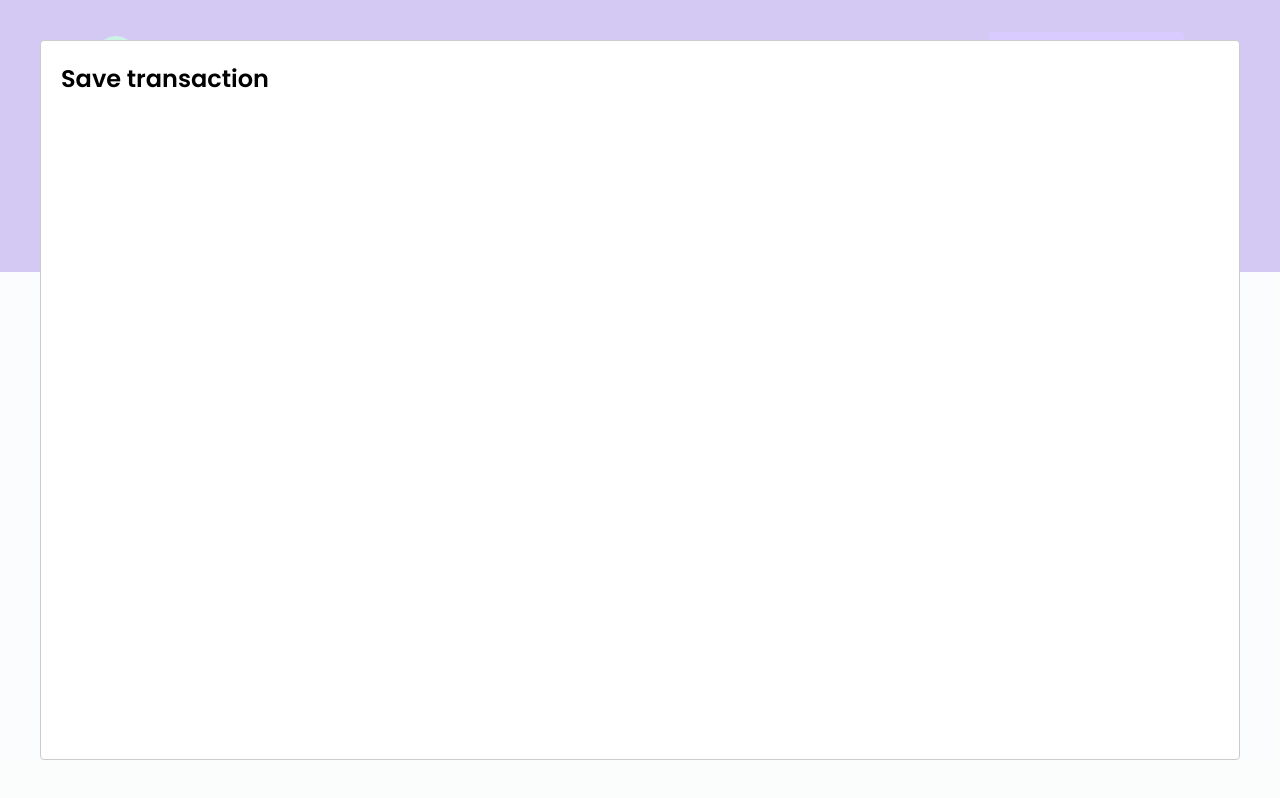
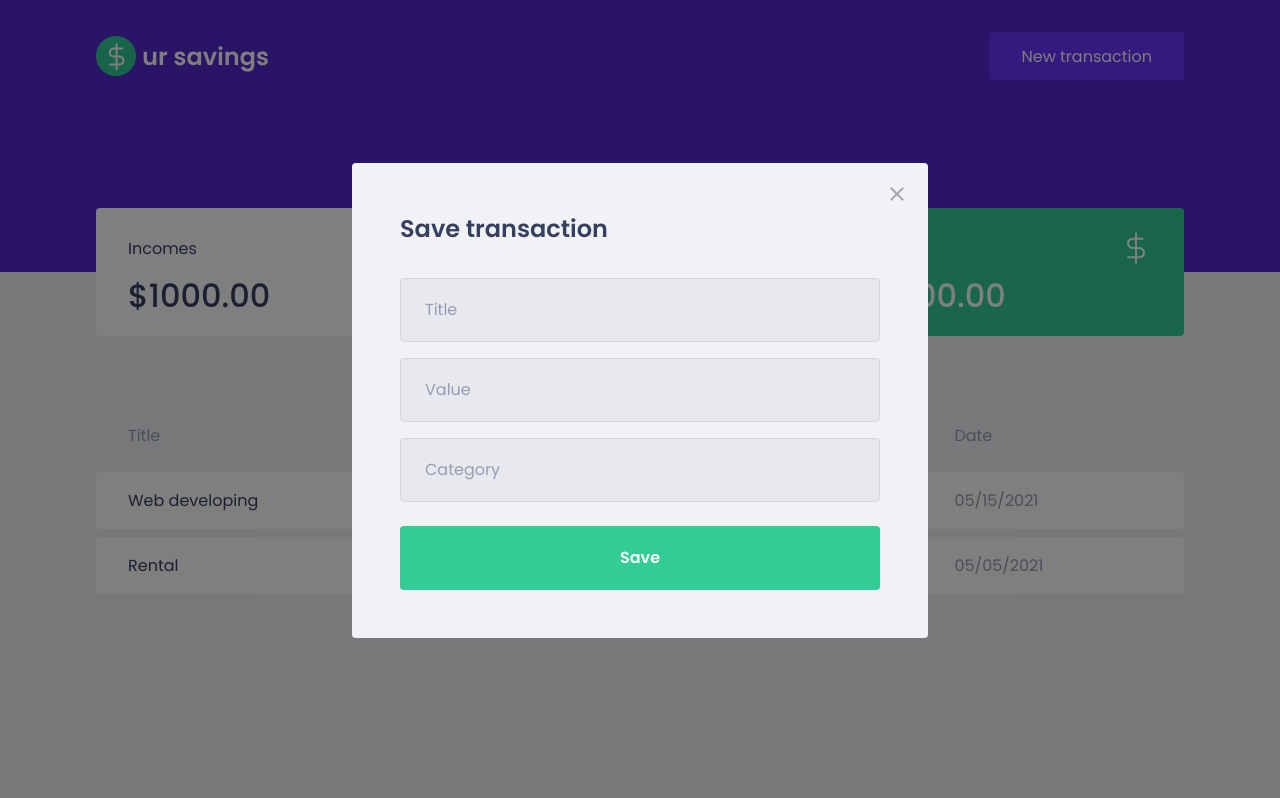
Before and after one commit to fernandohmg/ur-savings, a React (Create React App) app: page / in a window 1280 px wide. Both pictures are taken after a click on the button "New transaction". Built offline with nearby package versions, Linux system fonts and the light colour scheme; no server answers; what miragejs would draw is missing.

Commit message:
modal style and form

```diff
--- a/src/components/NewTransactionModal/index.tsx
+++ b/src/components/NewTransactionModal/index.tsx
@@ -1,4 +1,6 @@
 import Modal from "react-modal";
+import closeImg from "../../assets/close.svg";
+import { Container } from "./styles";
 
 interface NewTransactionModalProps {
   isOpen: boolean;
@@ -10,8 +12,23 @@
   onRequestClose,
 }: NewTransactionModalProps) {
   return (
-    <Modal isOpen={isOpen} onRequestClose={onRequestClose}>
-      <h2>Save transaction</h2>
+    <Modal
+      isOpen={isOpen}
+      onRequestClose={onRequestClose}
+      overlayClassName="react-modal-overlay"
+      className="react-modal-content"
+    >
+      <button onClick={onRequestClose} className="react-modal-close">
+        <img src={closeImg} alt="Close modal" />
+      </button>
+      <Container>
+        <h2>Save transaction</h2>
+        <input type="text" placeholder="Title" />
+        <input type="number" placeholder="Value" />
+        <input type="text" placeholder="Category" />
+
+        <button type="submit">Save</button>
+      </Container>
     </Modal>
   );
 }
--- a/src/components/NewTransactionModal/styles.ts
+++ b/src/components/NewTransactionModal/styles.ts
@@ -1,3 +1,49 @@
 import styled from "styled-components";
 
-export const Container = styled.div;
+export const Container = styled.form`
+  h2 {
+    color: var(--text-title);
+    font-size: 1.5rem;
+    margin-bottom: 2rem;
+  }
+
+  input {
+    width: 100%;
+    padding: 0 1.5rem;
+    height: 4rem;
+    border-radius: 0.25rem;
+
+    border: 1px solid #d7d7d7;
+    background: #e7e9ee;
+
+    font-weight: 400;
+    font-size: 1rem;
+
+    &::placeholder {
+      color: var(--text-body);
+    }
+
+    & + input {
+      margin-top: 1rem;
+    }
+  }
+
+  button[type="submit"] {
+    width: 100%;
+    padding: 0 1.5rem;
+    height: 4rem;
+    background: var(--green);
+    color: #fff;
+    border-radius: 0.25rem;
+    border: 0;
+    font-size: 1rem;
+    margin-top: 1.5rem;
+    font-weight: 600;
+
+    transition: filter 0.2s;
+
+    &:hover {
+      filter: brightness(0.9);
+    }
+  }
+`;
--- a/src/styles/global.ts
+++ b/src/styles/global.ts
@@ -54,4 +54,40 @@
         cursor: not-allowed;
     }
 
+    .react-modal-overlay {
+        background: rgba(0, 0, 0, 0.5);
+
+        position:fixed;
+        top:0;
+        bottom:0;
+        right:0;
+        left:0;
+
+        display:flex;
+        align-items:center;
+        justify-content:center;
+    }
+
+    .react-modal-content {
+        width: 100%;
+        max-width: 576px;
+        background: var(--background);
+        padding: 3rem;
+        position: relative;
+        border-radius: 0.24rem;
+    }
+
+    .react-modal-close {
+        position: absolute;
+        right: 1.5rem;
+        top: 1.5rem;
+        border: 0;
+        background: transparent;
+
+        transition: filter 0.2s;
+
+        &:hover {
+            filter: brightness(0.8)
+        }
+    }
 `;
```
Also changed, not shown: src/assets/logo.svg, src/assets/logo2.svg (deleted).
